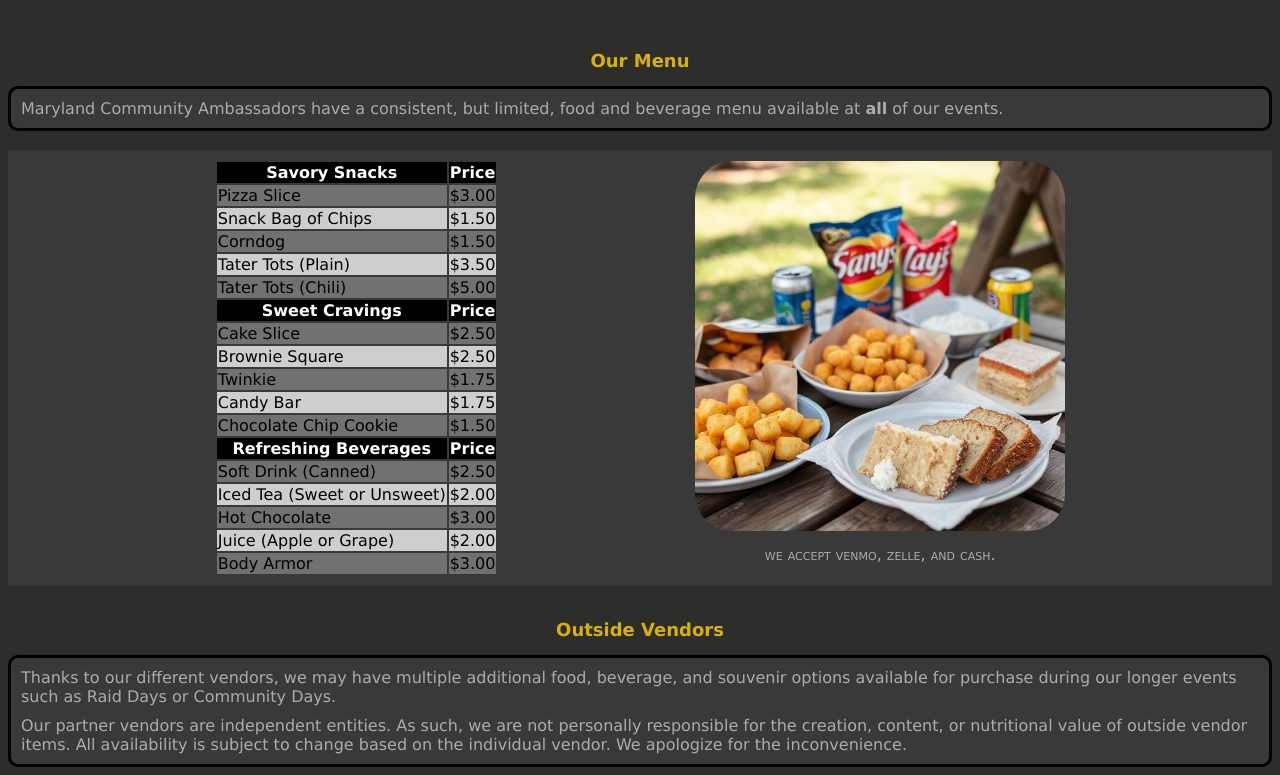
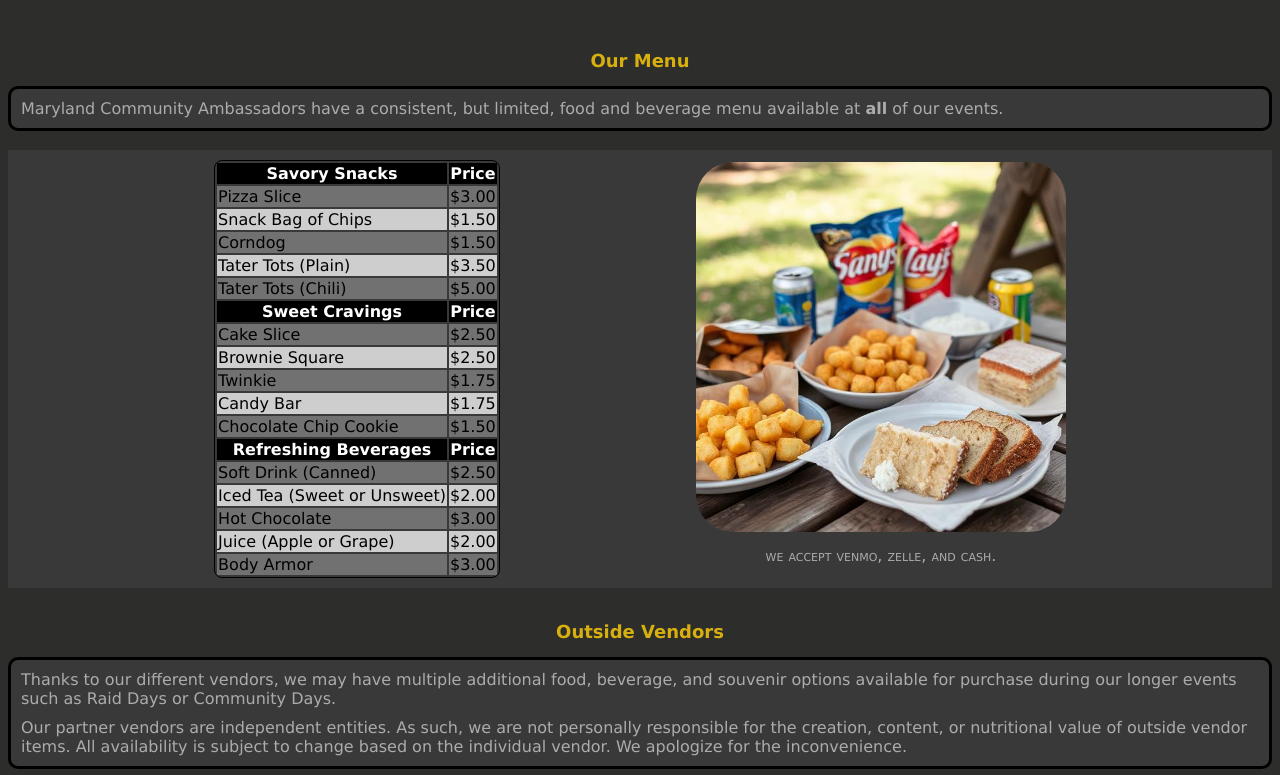
Before and after one commit to ThorntonMercy/mdpogoevent, a plain HTML site: page menu.html in a window 1280 px wide. Shown: the part 470-1245 px from the top of the page. Drawn offline with Linux system fonts and the light colour scheme.

Commit message:
Update style.css

```diff
--- a/style.css
+++ b/style.css
@@ -202,9 +202,9 @@ specific elements for the menu page */
 }
 
 .MCA-menu {
-    /* border: 1px #000;
+    border: 1px #000;
     border-radius: 8px;
-    border-style: solid; */
+    border-style: solid;
     text-align: left;
 }
 
```
